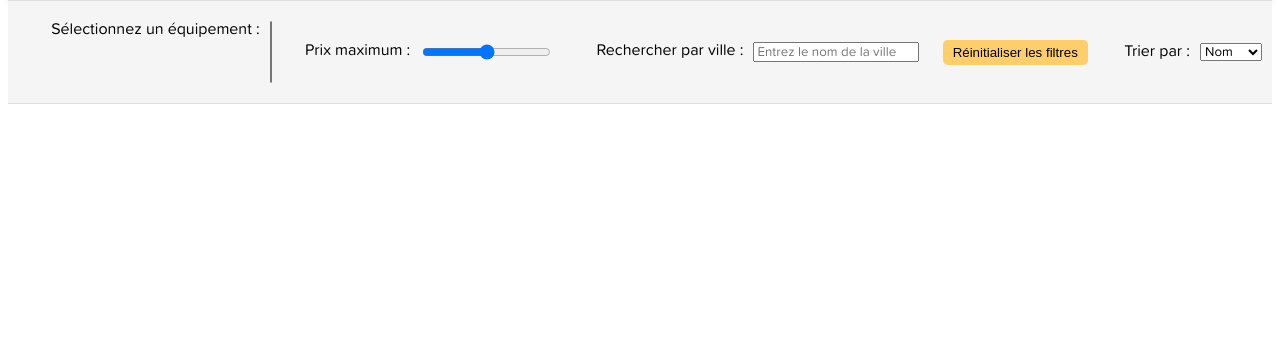
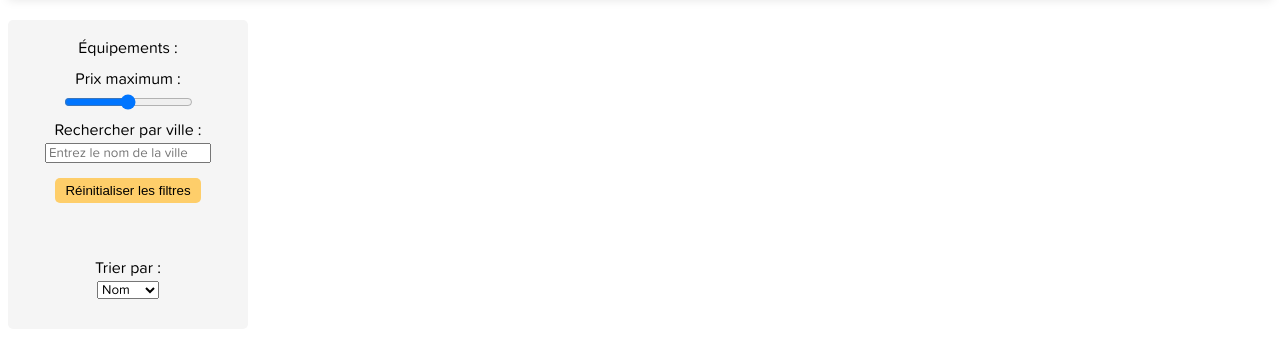
Before and after one commit to BTS-SIO2-SLAM-AP/AP-HOTEL-SITE, a PHP site: template view/hotel/listHotel.php in a window 1280 px wide. Shown: the part 78-416 px from the top of the page. Run offline with PHP 8.4, Linux system fonts and the light colour scheme; the template is opened without the code that fills it, so the values that code supplies are empty.

Commit message:
nouveau filtre equipement (working) + css accueil

```diff
--- a/assets/css/filterbar.css
+++ b/assets/css/filterbar.css
@@ -1,34 +1,17 @@
 .filter-bar {
+    position: fixed;
+    display: flex;
+    flex-direction: column;
+    justify-content: center;
+    align-items: center;
+    width: 200px;
+    height: auto;
     background-color: #f5f5f5;
-    border-bottom: 1px solid #ddd;
-    border-top: 1px solid #ddd;
-    padding: 10px 0;
-    position: sticky;
-    top: 0;
-    z-index: 1;
-    /* display: flex; */
-    flex-wrap: wrap;
-    gap: 10px;
+    padding: 20px;
+    border-radius: 5px;
 }
 
-.filter-bar .content {
-    /* display: flex; */
-    justify-content: space-between;
-    align-items: center;
-    /* width: 80%; */
-    margin: 0 auto;
-    display: flex;
-    /* flex-direction: column; */
-}
-
-.filter-bar .content div {
-    display: flex;
-    gap: 10px;
-    flex-wrap: wrap;
-    padding: 10px;
-}
-
-.filter-bar .content button {
+.filter-bar button {
     background-color: #fece6a;
     border: none;
     border-radius: 5px;
@@ -37,48 +20,69 @@
     transition: 0.3s;
 }
 
-.filter-bar .content button:hover {
+.filter-bar button:hover {
     background-color: #f7b11a;
 }
 
-.equipement-item {
-	font-size: 24px;
-	cursor: pointer;
-    caret-color: transparent;
-	display: block;
-	display: flex;
-   	align-items: center;
+.filter-section {
+    display: flex;
+    flex-direction: column;
+    margin-bottom: 10px;
+    margin-left: 10px;
+    margin-right: 10px;
+    /* centre */
+    align-items: center;
 }
 
-.equipement-item img { padding-right: 5px;}
+.filter-section .filter-title {
+    margin-bottom: 5px;
+}
 
+.filter-input {
+    display: flex;
+    flex-wrap: wrap;
+}
+
+.filter-input-equipements {
+    display: flex;
+    flex-wrap: wrap;
+    gap: 10px;
+    justify-content: center;
+}
+
+.filter-input-equipements .equipement-item {
+	cursor: pointer;
+
+}
 
 /* Hide the browser's default checkbox */
-.equipement-item input {
+.filter-input-equipements .equipement-item input {
   display: none;
 }
 
-/* Hide the checked checkbox */
-.img-checked {
-	display: none;
+/* variable pour la taille  */
+.filter-input-equipements .equipement-item .img-checkbox {
+    width: 40px;
+    height: 40px;
 }
 
-/*  Display the checked image when checked */
-.equipement-item input:checked ~ .img-checked {
-	display: inline;
+.img-checkbox {
+    border: 3px solid transparent;
+    clip-path: circle(50% at 50% 50%);
+    transition: 0.1s;
 }
 
-/*  Hide the unchecked image when checked */
-.equipement-item input:checked ~ .img-unchecked {
-	display: none;
+.equipement-item:hover .img-checkbox {
+    opacity: 1;
 }
 
-/*  Display the checked image when checked */
-.equipement-item input:not(checked) ~ .img-checked {
-	display: none;
+.equipement-item input:checked ~ .img-checkbox {
+    border: 3px solid #fece6a;
+    opacity: 1;
 }
 
-/*  Hide the unchecked image when checked */
-.equipement-item input:not(checked) ~ .img-unchecked {
-	display: inline;
+.equipement-item input:not(checked) ~ .img-checkbox {
+    border: 3px solid transparent;
+    /* griser l'image */
+    opacity: 0.5;
 }
--- a/assets/css/main.css
+++ b/assets/css/main.css
@@ -227,16 +227,18 @@ input, select {
     flex-wrap: wrap;
     gap: 100px;
     justify-content: center;
+    margin-left: 210px;
 }
 
 .hotel-item {
     display: flex;
     flex-direction: column;
     align-items: center;
-    width: 500px;
+    width: 400px;
     background-color: gray;
     border-radius: 8px;
     padding: 10px;
+    box-shadow: 6px 6px 6px rgba(0,0,0,.3);
 }
 
 .hotel-item-content {
@@ -274,6 +276,6 @@ input, select {
     display: flex;
     flex-direction: column;
     align-items: center;
-    height: 50px;
+    height: 35px;
     border-radius: 100%;
 }
--- a/assets/css/navbar.css
+++ b/assets/css/navbar.css
@@ -1,10 +1,13 @@
 nav {
     padding: 10px;
     display: flex;
-    /* justify-content: space-between; */
-    /* align-items: center; */
     background-color: #fece6a;
     box-shadow: 0 0 10px rgba(0, 0, 0, 0.1);
+    position: sticky;
+    top: 0;
+    left: 0;
+    z-index: 100;
+    margin-bottom: 20px;
 }
 
 nav .logo {
--- a/view/layouts/filtre.php
+++ b/view/layouts/filtre.php
@@ -1,109 +1,68 @@
 <link rel="stylesheet" href="assets/css/filterbar.css">
 <div class="filter-bar">
-    <div class="content">
-        <div class="reservation-equipments-list">
-            <?php
-            foreach ($listEquipement as $unequ) { ?>
-                <label class="equipement-item">
-                    <input type="checkbox" checked>
-                    <img class="img-unchecked" src="assets/media/logo/handicapes.png">
-                    <img class="img-checked" src="assets/media/logo/<?php echo $unequ["imgequ"] ?>">
+    <!-- Filtre Équipements -->
+    <div class="filter-section">
+        <div class="filter-title">Équipements :</div>
+        <div class="filter-input-equipements">
+            <?php foreach ($listEquipement as $unequ) { ?>
+                <label class="equipement-item" title="<?php echo $unequ["lib"] ?>">
+                    <input type="checkbox" id="equipement-checkbox" data-noequ="<?php echo $unequ["noequ"] ?>" onchange="filterHotels()">
+                    <img class="img-checkbox" src="assets/media/logo/<?php echo $unequ["imgequ"] ?>">
                 </label>
-
-                <!-- <input type="checkbox" name="equipement-<?php echo $unequ["noequ"] ?>" value="<?php echo $unequ["lib"] ?>" class="reservation__equipment__checkbox || icon--equipment__checkbox || tooltip-parent" id="equipement-<?php echo $unequ["noequ"] ?>" style="display: none;">
-                <label class="reservation__equipment__label || icon--equipment__label" for="equipement-<?php echo $unequ["noequ"] ?>" style="background-image: url('');">
-                </label> -->
             <?php } ?>
-
-            <!-- <li class="reservation__equipments__item || icon--equipment">
-                <label class="reservation__equipment__label || icon--equipment__label">
-                    <input type="checkbox" name="animaux-admis" value="animaux-admis" class="reservation__equipment__checkbox || icon--equipment__checkbox || tooltip-parent"><span class="reservation__equipment__icon || icon--equipment__icon">
-                        <svg class="svg svg_i-animaux-admis" viewBox="0 0 44 44">
-                            <use xlink:href="/assets/svg/sprite.svg#svg-i-animaux-admis"></use>
-                        </svg></span>
-                    <span class="tooltip || icon--equipment__tooltip">animaux admis</span>
-                </label>
-            </li> -->
+        </div>
     </div>
 
-
-
-        <!-- <script>
-            var equipementsList = document.querySelector(".reservation__equipments__list");
-            <?php
-            foreach ($listEquipement as $unequ) { ?>
-                <input type="checkbox" name="equipement-<?php echo $unequ["noequ"] ?>" value="<?php echo $unequ["lib"] ?>" class="reservation__equipment__checkbox || icon--equipment__checkbox || tooltip-parent" id="equipement-<?php echo $unequ["noequ"] ?>">
-                // var equipementItem = document.createElement("li");
-                // equipementItem.classList.add("reservation__equipments__item", "||", "icon--equipment");
-
-                // var equipementLabel = document.createElement("label");
-                // equipementLabel.classList.add("reservation__equipment__label", "||", "icon--equipment__label");
-
-                // var equipementCheckbox = document.createElement("input");
-                // equipementCheckbox.type = "checkbox";
-                // equipementCheckbox.name = "equipement-<?php echo $unequ["noequ"] ?>";
-                // equipementCheckbox.value = <?php echo json_encode($unequ["lib"]) ?>;
-                // equipementCheckbox.classList.add("reservation__equipment__checkbox", "||", "icon--equipment__checkbox", "||", "tooltip-parent");
-
-                // var equipementIcon = document.createElement("span");
-                // equipementIcon.classList.add("reservation__equipment__icon", "||", "icon--equipment__icon");
-
-                // var equipementSvg = document.createElement("svg");
-                // equipementSvg.classList.add("svg", "svg_i-<?php echo $unequ["imgequ"] ?>");
-                // equipementSvg.setAttribute("viewBox", "0 0 44 44");
-
-                // var equipementSvgUse = document.createElement("use");
-                // equipementSvgUse.setAttribute("xlink:href", "/assets/svg/sprite.svg#svg-i-<?php echo $unequ["imgequ"] ?>");
-
-                // var equipementTooltip = document.createElement("span");
-                // equipementTooltip.classList.add("tooltip", "||", "icon--equipment__tooltip");
-                // equipementTooltip.textContent = <?php echo json_encode($unequ["lib"]) ?>;
-
-                // equipementSvg.appendChild(equipementSvgUse);
-                // equipementIcon.appendChild(equipementSvg);
-                // equipementLabel.appendChild(equipementCheckbox);
-                // equipementLabel.appendChild(equipementIcon);
-                // equipementLabel.appendChild(equipementTooltip);
-                // equipementItem.appendChild(equipementLabel);
-                // equipementsList.appendChild(equipementItem);
-            <?php } ?>
-        </script> -->
-
-
-        <div class="filter-equipements">
-            Sélectionnez un équipement :
-            <select name="equipements-list[]" id="equipements-list" onchange="filterHotels()" multiple>
-                <?php foreach ($listEquipement as $unequ) { ?>
-                    <option value='<?php echo $unequ["noequ"] ?>'><?php echo $unequ["lib"] ?></option>
-                <?php } ?>
-            </select>
+    <!-- Filtre Prix -->
+    <div class="filter-section">
+        <div class="filter-title">
+            <label for="price-range">Prix maximum :</label>
         </div>
-
-        <div class="filter-prix">
-            <label for="price-range">Prix maximum :</label>
+        <div class="filter-input">
             <input type="range" id="price-range" name="price_range" min="0" max="<?php echo $prixMax; ?>" value="<?php echo $prixMax; ?>" oninput="updatePriceLabel()">
             <span id="price-label"></span>
         </div>
+    </div>
 
-        <div class="filter-ville">
+    <!-- Filtre Ville -->
+    <div class="filter-section">
+        <div class="filter-title">
             <label for="city-search">Rechercher par ville :</label>
+        </div>
+        <div class="filter-input">
             <input type="text" id="city-search" name="city_search" oninput="filterHotels()" placeholder="Entrez le nom de la ville">
         </div>
+    </div>
 
-        <!-- bouton pour remettre les filtres par défaut -->
+    <!-- Bouton de Réinitialisation -->
+    <div class="filter-section">
+        <div class="filter-title"></div>
+        <div class="filter-input">
             <button onclick="resetFilters()">Réinitialiser les filtres</button>
+        </div>
+    </div>
 
+    <!-- Nombre d'hôtels affichés -->
+    <div class="filter-section">
+        <div class="filter-title"></div>
+        <div class="filter-input">
             <p id="hotel-count"></p>
+        </div>
+    </div>
 
-        <div class="filter-equipements">
+    <!-- Filtre de Tri -->
+    <div class="filter-section">
+        <div class="filter-title">
             <label for="sorting">Trier par :</label>
+        </div>
+        <div class="filter-input">
             <select id="sorting" onchange="sortHotels()">
                 <option value="nom">Nom</option>
                 <option value="prixAsc">Prix -/+</option>
                 <option value="prixDesc">Prix +/-</option>
             </select>
         </div>
-
+    </div>
     <script>
         // filter les hotels après que la page soit chargée
         window.addEventListener("load", function() {
@@ -115,8 +74,7 @@
         function filterHotels() {
             var maxPrice = parseFloat(document.getElementById("price-range").value);
 
-                var selectedEquipements = Array.from(document.getElementById("equipements-list").selectedOptions).map(option => option.value);
-
+            var selectedEquipements = Array.from(document.querySelectorAll("#equipement-checkbox:checked")).map(checkbox => checkbox.getAttribute("data-noequ"));
 
             var citySearch = document.getElementById("city-search").value.toLowerCase();
 
@@ -196,14 +154,14 @@
         }
 
         function resetFilters() {
-
-                // get valeur par défaut du range
+            // unchecked all checkboxes
+            document.querySelectorAll("#equipement-checkbox:checked").forEach(function(checkbox) {
+                checkbox.checked = false;
+            });
             document.getElementById("price-range").value = <?php echo $prixMax; ?>;
             updatePriceLabel();
             document.getElementById("city-search").value = "";
-                document.getElementById("equipements-list").value = [];
             filterHotels();
         }
     </script>
 </div>
-</div>
```
Lines whose indentation alone changed are shown as unchanged.
